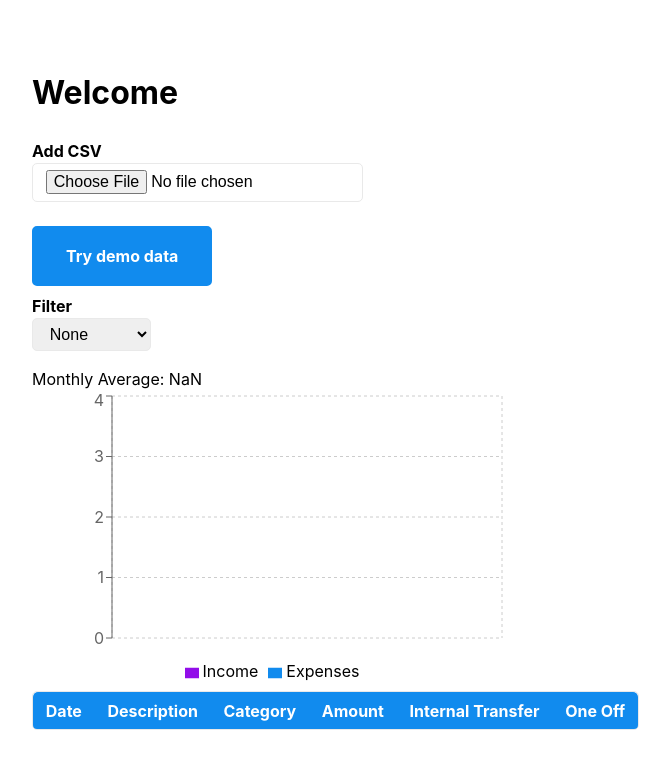
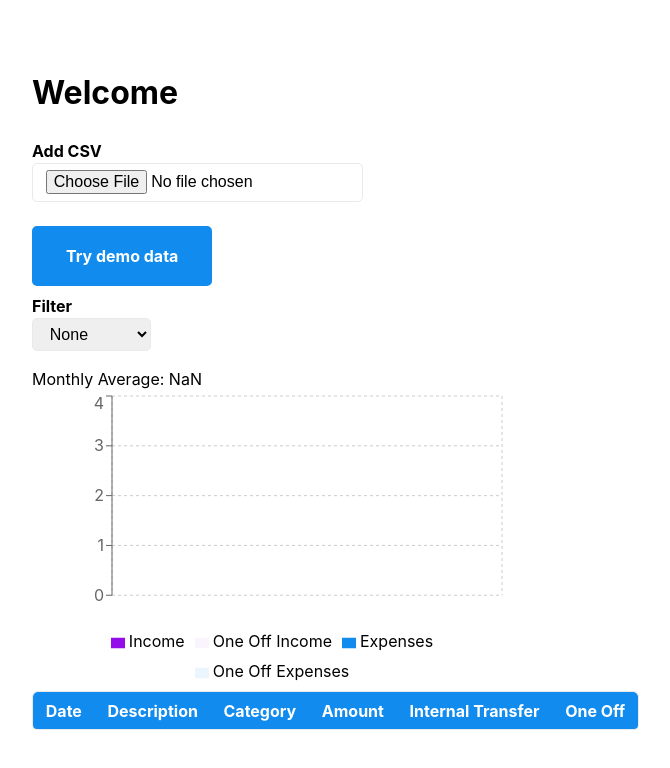
Before and after one commit to patmood/cashflow, a Next.js app: page / in a window 1280 px wide. Shown: the top 768 px of the page, without its empty margins (68-738 px from the left). Built offline with nearby package versions, Linux system fonts and the light colour scheme.

Commit message:
fix up charting and one off expense counting

```diff
--- a/components/Chart.tsx
+++ b/components/Chart.tsx
@@ -1,6 +1,7 @@
 import React from 'react'
 import { BarChart, Bar, XAxis, YAxis, CartesianGrid, Tooltip, Legend } from 'recharts'
 import { MonthSummary } from '../types'
+import { format, parseISO } from 'date-fns'
 
 type Props = {
   data: Record<string, MonthSummary>
@@ -8,6 +9,8 @@ type Props = {
 
 export const Chart = ({ data }: Props) => {
   const chartData = Object.values(data)
+
+  // TODO: add x ticks to see whats going on
 
   return (
     <BarChart
@@ -22,9 +25,14 @@ export const Chart = ({ data }: Props) => {
       }}
     >
       <CartesianGrid strokeDasharray="3 3" />
-      <XAxis dataKey="date" />
+      <XAxis
+        dataKey="month"
+        tickFormatter={(value) => value && format(parseISO(value), 'MMM yy')}
+      />
       <YAxis />
       <Tooltip
+        // content={CustomTooltip}
+        labelFormatter={(label: string) => label && format(parseISO(label), 'MMMM yyyy')}
         formatter={(value, name, props) => {
           if (typeof value === 'number') {
             value = Math.round(value)
@@ -34,7 +42,55 @@ export const Chart = ({ data }: Props) => {
       />
       <Legend />
       <Bar dataKey="income" name="Income" fill="var(--color-secondary)" stackId="a" />
+      <Bar
+        dataKey="oneOffIncome"
+        name="One Off Income"
+        fill="var(--color-secondary-accent)"
+        stackId="a"
+      />
       <Bar dataKey="expenses" name="Expenses" fill="var(--color)" stackId="a" />
+      <Bar
+        dataKey="oneOffExpenses"
+        name="One Off Expenses"
+        fill="var(--color-accent)"
+        stackId="a"
+      />
     </BarChart>
   )
 }
+
+// Not used currently
+// Required to do more customized tool tips (eg styling and skipping 0 values)
+// const CustomTooltip = ({
+//   active,
+//   payload,
+//   label,
+// }: {
+//   active: boolean
+//   payload: any
+//   label: any
+// }) => {
+//   if (!active || !payload) return null
+//   const xLabel = format(parseISO(payload[0].payload.month), 'MMMM yyyy')
+//   console.log({ payload })
+//   return (
+//     <div className="ToolTip">
+//       <div>{xLabel}</div>
+//       {payload.map((series) => {
+//         if (!series.value) return null
+//         return (
+//           <div>
+//             {series.name}: {Math.round(series.value)}
+//           </div>
+//         )
+//       })}
+//       <style jsx>{`
+//         .ToolTip {
+//           background-color: var(--color-bg);
+//           padding: 1rem;
+//           border-radius: 3px;
+//         }
+//       `}</style>
+//     </div>
+//   )
+// }
--- /dev/null
+++ b/components/DataContainer.tsx
@@ -0,0 +1,80 @@
+import React from 'react'
+import { formatISO, startOfMonth } from 'date-fns'
+
+import { AddCSV } from './AddCSV'
+import { Chart } from './Chart'
+import { Row, TXFilter, MonthSummary } from '../types'
+import { TransactionTable } from './TransactionTable'
+import { TransactionFilter } from './TransactionFilter'
+import { Stats } from './Stats'
+import { AddDemoData } from './AddDemoData'
+
+export function DataContainer() {
+  const [rows, setRows] = React.useState<Array<Row>>([])
+  const [filter, setFilter] = React.useState<TXFilter>(TXFilter.NONE)
+
+  const filteredRows = React.useMemo(
+    () =>
+      rows.filter((r) => {
+        switch (filter) {
+          case TXFilter.INCOME:
+            return r.amount > 0
+          case TXFilter.EXPENSES:
+            return r.amount < 0
+          default:
+            return true
+        }
+      }),
+    [rows, filter]
+  )
+
+  const monthlyData = React.useMemo(
+    () =>
+      filteredRows.reduce((memo, curr) => {
+        // Ignore internal transfers
+        if (curr.internal) return memo
+        const month = formatISO(startOfMonth(curr.date))
+        const { amount, oneOff } = curr
+        const bucket = memo[month] || {
+          month,
+          net: 0,
+          income: 0,
+          expenses: 0,
+          oneOffExpenses: 0,
+          oneOffIncome: 0,
+        }
+        bucket.net += amount
+        if (amount < 0) {
+          if (oneOff) {
+            bucket.oneOffExpenses += amount
+          } else {
+            bucket.expenses += amount
+          }
+        } else {
+          if (oneOff) {
+            bucket.oneOffIncome += amount
+          } else {
+            bucket.income += amount
+          }
+        }
+
+        memo[month] = bucket
+        return memo
+      }, {} as Record<string, MonthSummary>),
+    [filteredRows]
+  )
+
+  console.log({ monthlyData })
+
+  return (
+    <main>
+      <h1>Welcome</h1>
+      <AddCSV onChange={setRows} />
+      <AddDemoData onChange={setRows} />
+      <TransactionFilter filter={filter} setFilter={setFilter} />
+      <Stats monthlyData={monthlyData} />
+      {monthlyData && <Chart data={monthlyData} />}
+      <TransactionTable rows={rows} filteredRows={filteredRows} setRows={setRows} />
+    </main>
+  )
+}
--- /dev/null
+++ b/pages/_app.tsx
@@ -0,0 +1,14 @@
+import Head from 'next/head'
+import '../components/base.css'
+
+export default function MyApp({ Component, pageProps }) {
+  return (
+    <>
+      <Head>
+        <title>Cashflow</title>
+        <link rel="icon" href="/favicon.ico" />
+      </Head>
+      <Component {...pageProps} />
+    </>
+  )
+}
--- a/pages/index.tsx
+++ b/pages/index.tsx
@@ -1,70 +1,6 @@
 import React from 'react'
-import Head from 'next/head'
-import { formatISO, startOfMonth } from 'date-fns'
-
-import { AddCSV } from '../components/AddCSV'
-import { Chart } from '../components/Chart'
-import { Row, TXFilter, MonthSummary } from '../types'
-import { TransactionTable } from '../components/TransactionTable'
-import { TransactionFilter } from '../components/TransactionFilter'
-import { Stats } from '../components/Stats'
-import { AddDemoData } from '../components/AddDemoData'
+import { DataContainer } from '../components/DataContainer'
 
 export default function Home() {
-  const [rows, setRows] = React.useState<Array<Row>>([])
-  const [filter, setFilter] = React.useState<TXFilter>(TXFilter.NONE)
-
-  const filteredRows = React.useMemo(
-    () =>
-      rows.filter((r) => {
-        switch (filter) {
-          case TXFilter.INCOME:
-            return r.amount > 0
-          case TXFilter.EXPENSES:
-            return r.amount < 0
-          default:
-            return true
-        }
-      }),
-    [rows, filter]
-  )
-
-  const monthlyData = React.useMemo(
-    () =>
-      filteredRows.reduce((memo, curr) => {
-        const month = formatISO(startOfMonth(curr.date))
-        const amount = curr.amount
-        const bucket = memo[month] || { month, net: 0, income: 0, expenses: 0 }
-        bucket.net += amount
-        if (amount < 0) {
-          bucket.expenses += amount
-        } else {
-          bucket.income += amount
-        }
-
-        memo[month] = bucket
-        return memo
-      }, {} as Record<string, MonthSummary>),
-    [filteredRows]
-  )
-
-  return (
-    <div className="container">
-      <Head>
-        <title>Cashflow</title>
-        <link rel="icon" href="/favicon.ico" />
-        <link rel="stylesheet" type="text/css" href="/base.css" />
-      </Head>
-
-      <main>
-        <h1>Welcome</h1>
-        <AddCSV onChange={setRows} />
-        <AddDemoData onChange={setRows} />
-        <TransactionFilter filter={filter} setFilter={setFilter} />
-        <Stats monthlyData={monthlyData} />
-        {monthlyData && <Chart data={monthlyData} />}
-        <TransactionTable rows={rows} filteredRows={filteredRows} setRows={setRows} />
-      </main>
-    </div>
-  )
+  return <DataContainer />
 }
--- a/types.ts
+++ b/types.ts
@@ -19,4 +19,6 @@ export type MonthSummary = {
   net: number
   income: number
   expenses: number
+  oneOffExpenses: number
+  oneOffIncome: number
 }
```
Also changed, not shown: components/base.css (renamed from public/base.css).
